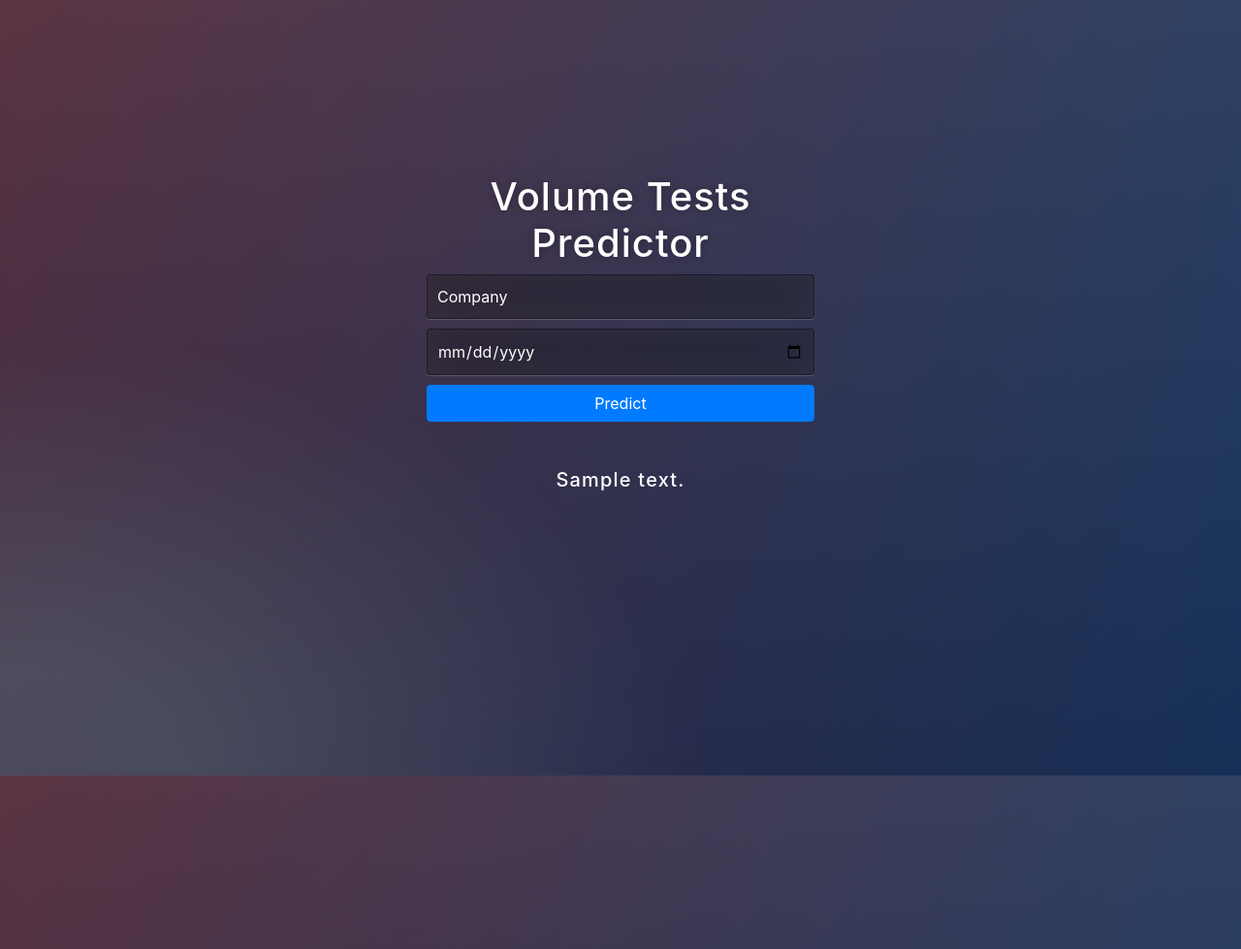
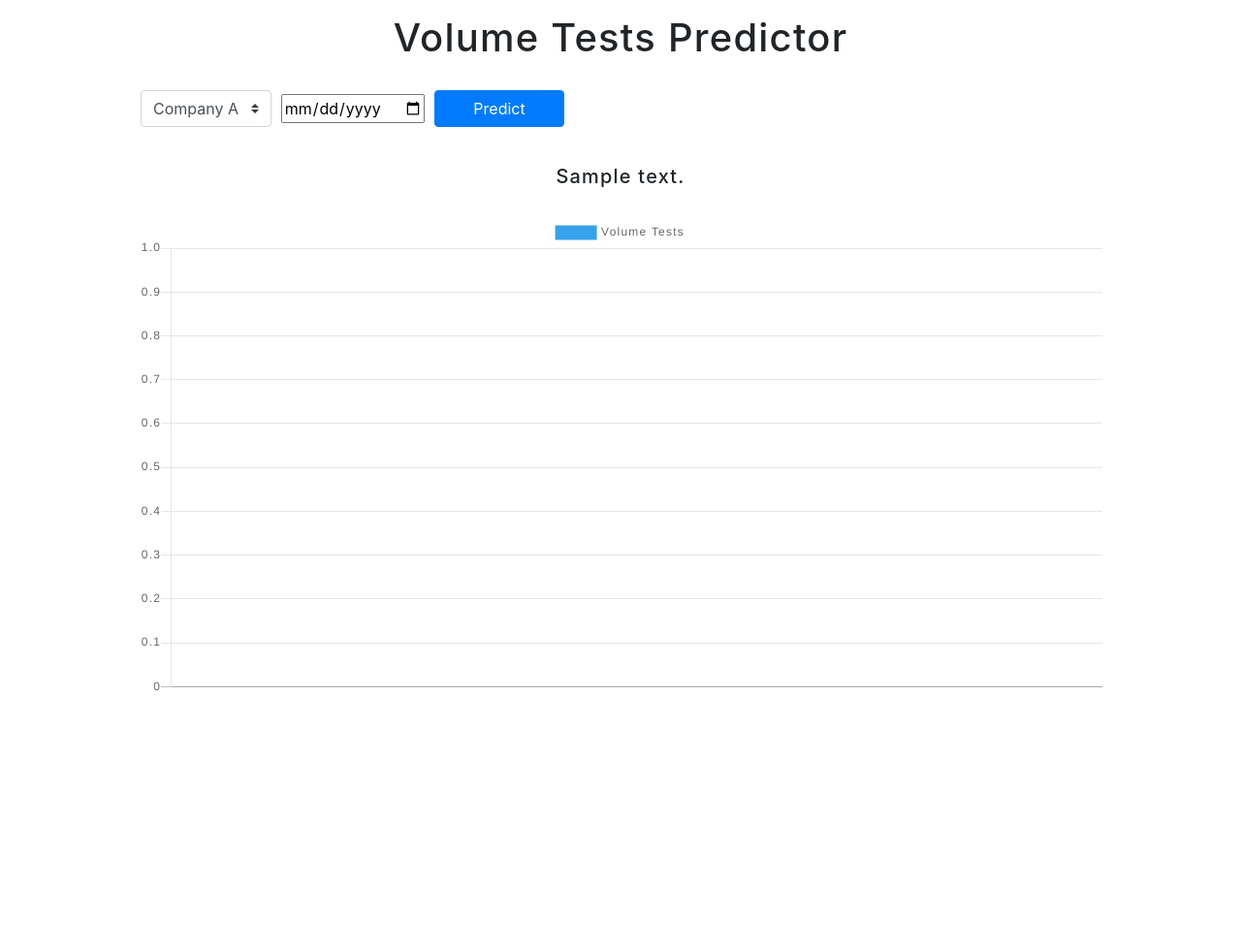
Before and after one commit to Shane-Bowen/fyp_flask_webapp, a Flask app: template templates/index.html in a window 1280 px wide. Shown: the whole page at 97% size. After the commit the page ends 713 px from the top, so only its background shows below. Run offline with Flask 2, Linux system fonts and the light colour scheme; the template is opened without the code that fills it: most values are stand-ins (such as "Sample title", 1, 10 or a date in 2020); some libraries are stand-ins or nearby versions.

Commit message:
added chartjs and changed layout

```diff
--- a/app.py
+++ b/app.py
@@ -22,12 +22,13 @@
 
     model = keras.models.load_model(f"./models/model_{request.form['company_id']}.h5")
 
-    final_features, scaler = get_previous_inputs(request.form['date'], request.form['company_id'])
+    final_features, scaler, volume_tests, dates = get_previous_inputs(request.form['date'], request.form['company_id'])
     prediction = model.predict(final_features)
 
     inv_prediction = invert_scailing(final_features, prediction, scaler)
+    volume_tests.append(int(round(inv_prediction[0])))
 
-    return render_template('index.html', prediction_text='Volume Tests should be {}'.format(int(round(inv_prediction[0]))))
+    return render_template('index.html', prediction_text='Volume Tests should be {}'.format(int(round(inv_prediction[0]))), data=volume_tests, dates=dates)
 
 if __name__ == "__main__":
     app.run(debug=True)
--- a/static/css/style.css
+++ b/static/css/style.css
@@ -8,14 +8,14 @@
 	width: 100%;
 	height:100%;
 	letter-spacing:1.2px;
-	background: -webkit-radial-gradient(0% 100%, ellipse cover, rgba(104,128,138,.4) 10%,rgba(138,114,76,0) 40%), linear-gradient(to bottom,  rgba(57,173,219,.25) 0%,rgba(42,60,87,.4) 100%), linear-gradient(135deg,  #670d10 0%,#092756 100%);
+	zbackground: -webkit-radial-gradient(0% 100%, ellipse cover, rgba(104,128,138,.4) 10%,rgba(138,114,76,0) 40%), linear-gradient(to bottom,  rgba(57,173,219,.25) 0%,rgba(42,60,87,.4) 100%), linear-gradient(135deg,  #670d10 0%,#092756 100%);
 }
 
-.predict_div {
+.form_row {
 	width:400px;
 	color: #fff;
 	margin: 0 auto;
-	margin-top: 14%
+	margin-top: 7%
 }
 
 .predict_div h1 {
@@ -25,16 +25,11 @@
     text-align:center;
 }
 
-.predict_div h5 {
-    color: #fff;
-    text-align:center;
-}
-
 .predict_div input {
 	width: 100%;
 	background: rgba(0,0,0,0.3);
 	margin-bottom: 10px;
-	padding: 10px;
+	padding: none;
 	color: #fff;
 	border: 1px solid rgba(0,0,0,0.3);
 	border-radius: 4px;
@@ -43,5 +38,25 @@
 }
 
 ::placeholder {
-  color: #fff;
+  color: #000000;
 }
+
+h1 {
+	margin: 30px auto;
+	width: fit-content;
+}
+
+.main_div h5 {
+    text-align:center;
+}
+
+.graph {
+	margin: 30px auto;
+	width:1000px;
+}
+
+.main_div {
+	margin: 15px auto;
+	width: fit-content;
+	height: fit-content;
+}
--- a/templates/index.html
+++ b/templates/index.html
@@ -6,6 +6,7 @@
     <title>Volume Tests Predictor</title>
     <link rel="stylesheet" href="{{ url_for('static', filename='css/style.css') }}">
     <link rel="stylesheet" href="{{ url_for('static', filename='css/bootstrap.min.css') }}">
+    <script src="https://cdnjs.cloudflare.com/ajax/libs/Chart.js/2.9.3/Chart.min.js"></script>
 
     {% with messages = get_flashed_messages() %}
        {% if messages %}
@@ -22,21 +23,72 @@
 </head>
 
 <body>
- <div class="predict_div">
-	<h1>Volume Tests Predictor</h1>
+<h1 style="margin-top: 15px">Volume Tests Predictor</h1>
+ <div class="main_div">
+        <form action="{{ url_for('predict')}}"method="post">
+            <div class="form-row" style="margin: 15px auto; width: fit-content; display: inline-flex;">
+                <div class="col" style="margin: auto; width: 200px;">
+                    <!-- <input type="number" name="company_id" placeholder="Company" required="required" /> -->
+                    <select class="custom-select" type="number" name="company_id" required="required">
+                        <option value=1>Company A</option>
+                        <option value=2>Company B</option>
+                        <option value=6>Company C</option>
+                        <option value=9>Company D</option>
+                        <option value=17>Company E</option>
+                    </select>
+                </div>
+                <div class="col" style="margin: auto;">
+                    <input type="date" name="date" placeholder="Date" required="required" />
+                </div>
+                <div class="col">
+                    <button type="submit" class="btn btn-primary btn-block btn-large">Predict</button>
+                </div>
+            </div>
+        </form>
+    <br>
+    <h5>{{ prediction_text }} </h5>
 
-     <!-- Main Input For Receiving Query to our ML -->
-    <form action="{{ url_for('predict')}}"method="post">
-        	<input type="number" name="company_id" placeholder="Company" required="required" />
-    	<input type="date" name="date" placeholder="Date" required="required" />
-        <button type="submit" class="btn btn-primary btn-block btn-large">Predict</button>
-    </form>
+    <div class="graph">
+        <canvas id="myChart"></canvas>
+    </div>
+ </div>
 
-   <br>
-   <br>
-   <h5>{{ prediction_text }} </h5>
+  <script>
 
- </div>
+    var chartColors = {
+        red: 'rgb(255, 99, 132)',
+        orange: 'rgb(255, 159, 64)',
+        yellow: 'rgb(255, 205, 86)',
+        green: 'rgb(75, 192, 192)',
+        blue: 'rgb(54, 162, 235)',
+        purple: 'rgb(153, 102, 255)',
+        grey: 'rgb(231,233,237)'
+    };
+
+    // colors used as the point background colors as well as the fill colors
+    var fillColors = [chartColors.blue,  chartColors.blue, chartColors.blue, chartColors.blue, chartColors.blue, chartColors.blue, chartColors.blue, chartColors.red];
+
+    var ctx = document.getElementById('myChart').getContext('2d');
+    var chart = new Chart(ctx, {
+        // The type of chart we want to create
+        type: 'line',
+
+        // The data for our dataset
+        data: {
+            labels: {{ dates | safe }},
+            datasets: [{
+                data: {{ data }},
+                label: 'Volume Tests',
+                backgroundColor: chartColors.blue,
+                borderColor: chartColors.blue,
+                fill: true
+            }]
+        },
+
+        // Configuration options go here
+        options: { }
+    });
+  </script>
 
 </body>
 </html>
```
Also changed, not shown: controller.py (+10 -1 lines).
